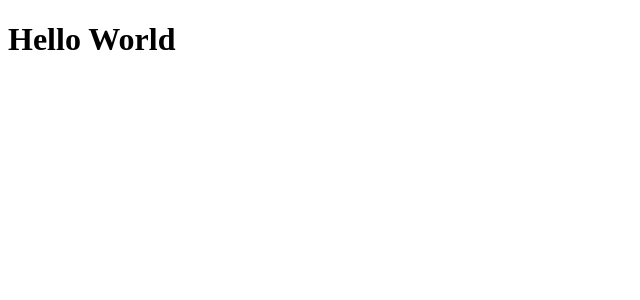
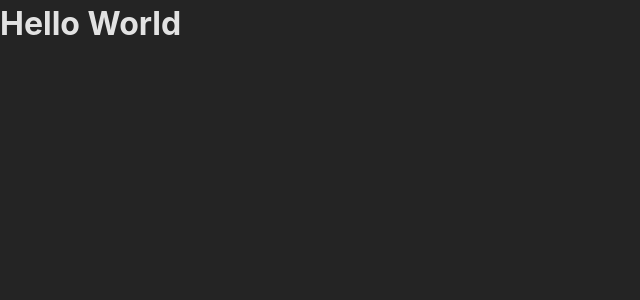
Before and after one commit to MrLapa/reading-list-technical-test, a React (Vite) app: page / in a window 1280 px wide. Shown: the top 300 px of the page, without its empty margins (0-640 px from the left). Built offline with nearby package versions, Linux system fonts and the light colour scheme.

Commit message:
Add reset styles and basic styles

```diff
--- a/src/index.css
+++ b/src/index.css
@@ -0,0 +1,90 @@
+:root {
+  font-family: Inter, system-ui, Avenir, Helvetica, Arial, sans-serif;
+  line-height: 1.5;
+  font-weight: 400;
+
+  color-scheme: light dark;
+  color: rgba(255, 255, 255, 0.87);
+  background-color: #242424;
+}
+
+/*
+  1. Use a more-intuitive box-sizing model.
+*/
+*,
+*::before,
+*::after {
+  box-sizing: border-box;
+}
+/*
+  2. Remove default margin
+*/
+* {
+  margin: 0;
+}
+/*
+  Typographic tweaks!
+  3. Add accessible line-height
+  4. Improve text rendering
+*/
+body {
+  line-height: 1.5;
+  -webkit-font-smoothing: antialiased;
+}
+/*
+  5. Improve media defaults
+*/
+img,
+picture,
+video,
+canvas,
+svg {
+  display: block;
+  max-width: 100%;
+}
+/*
+  6. Remove built-in form typography styles
+*/
+input,
+button,
+textarea,
+select {
+  font: inherit;
+}
+/*
+  7. Avoid text overflows
+*/
+p,
+h1,
+h2,
+h3,
+h4,
+h5,
+h6 {
+  overflow-wrap: break-word;
+}
+
+/* 8. Create lists without styles */
+
+ul {
+  list-style-type: none;
+  margin: 0;
+  padding: 0;
+}
+
+/*
+  9. Create links without styles
+*/
+
+a:link,
+a:visited {
+  text-decoration: none;
+}
+
+/*
+  10. Create a root stacking context
+*/
+#root,
+#__next {
+  isolation: isolate;
+}
```
